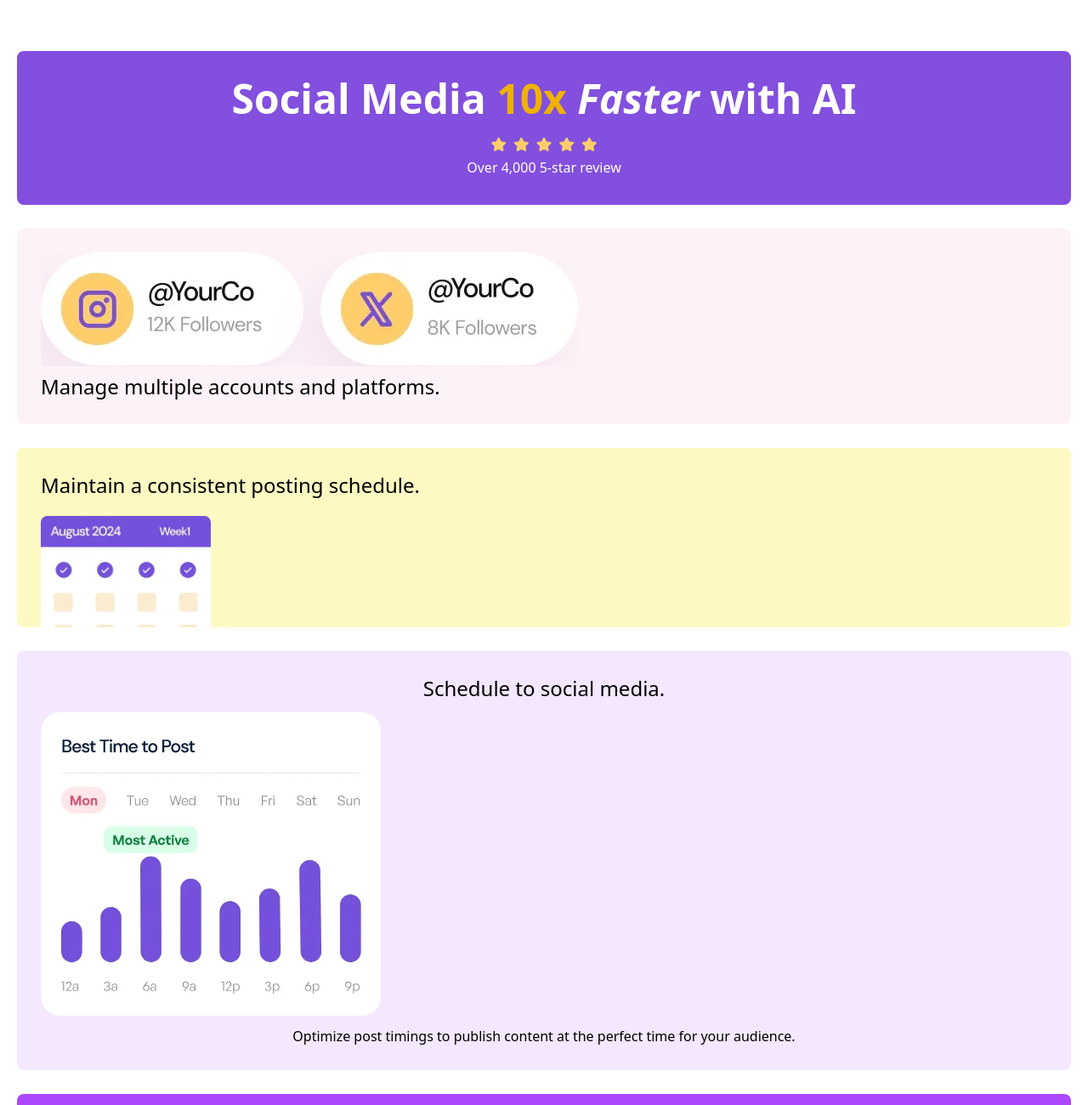
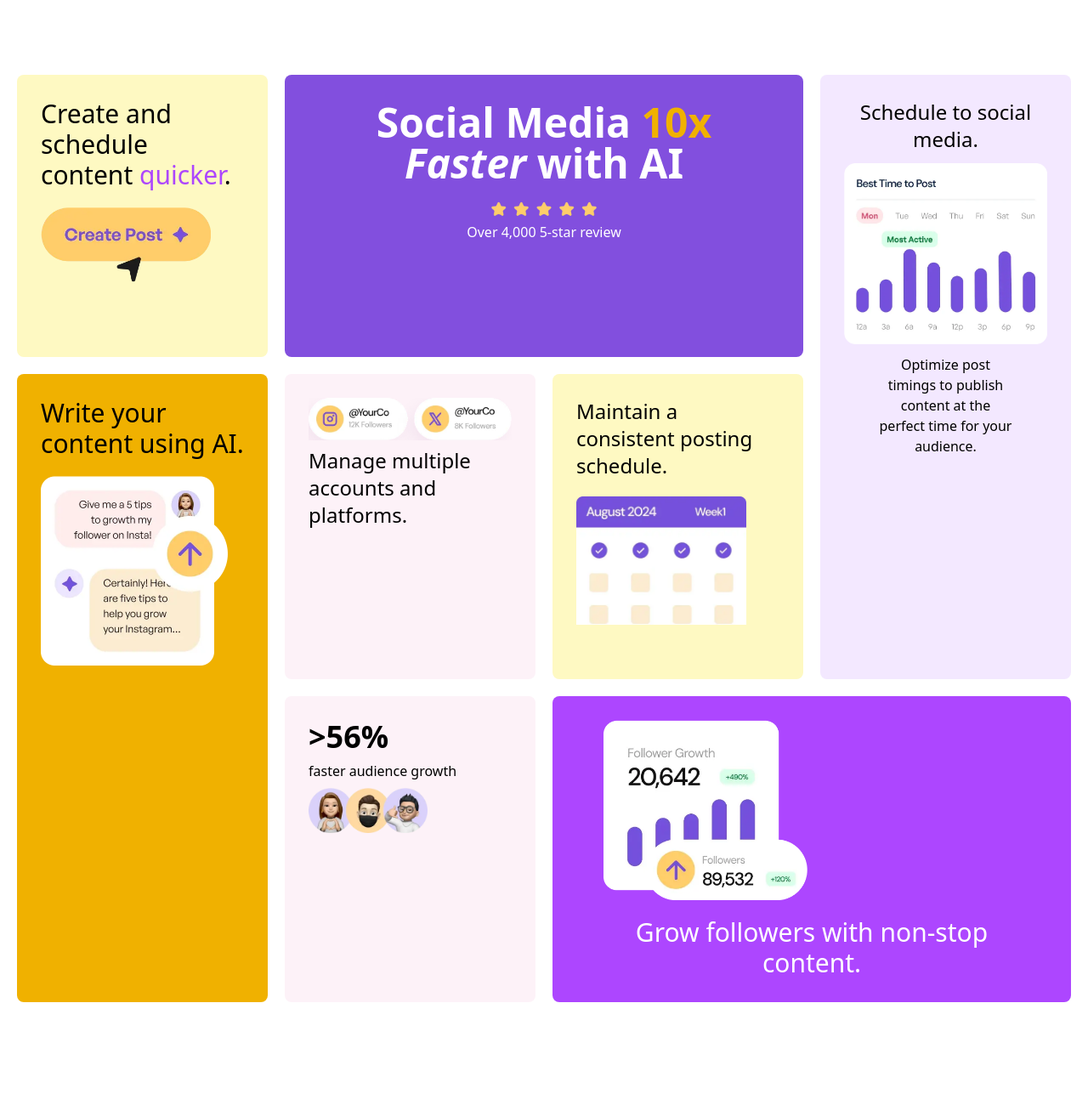
Before and after one commit to Thewise-man/Bento-grid, a website: page index.html in a window 1280 px wide. Shown: the top 1300 px of the page at 85% size. After the commit the page ends 1239 px from the top, so only its background shows below. Drawn offline with Linux system fonts and the light colour scheme.

Commit message:
worked on responsiveness

```diff
--- a/index.html
+++ b/index.html
@@ -7,8 +7,12 @@
     <link rel="stylesheet" href="src/output.css" />
   </head>
   <body>
-    <div class="my-15 mx-5 font-sans-serif font-medium">
-      <div class="bg-[#824FDE] rounded-lg p-8">
+    <div
+      class="my-15 mx-5 font-sans-serif font-medium md:grid md:grid-cols-4 md:grid-rows-3 md:gap-5"
+    >
+      <div
+        class="bg-[#824FDE] rounded-lg p-8 mt-7 md:col-start-2 md:col-end-4 md:row-start-1 md:row-end-2"
+      >
         <h1 class="text-5xl font-semibold text-white text-center mb-5">
           Social Media <br class="block sm:hidden" />
           <span class="text-yellow-500">10x</span>
@@ -25,7 +29,9 @@
           Over 4,000 5-star review
         </p>
       </div>
-      <div class="bg-pink-50 rounded-lg p-7 mt-7">
+      <div
+        class="bg-pink-50 rounded-lg p-7 mt-7 md:col-start-2 md:col-end-3 md:row-start-2 md:row-end-3 md:mt-0"
+      >
         <img
           src="./assets/images/illustration-multiple-platforms.webp"
           alt="multiple-platforms"
@@ -33,7 +39,9 @@
         />
         <p class="text-2xl">Manage multiple accounts and platforms.</p>
       </div>
-      <div class="bg-yellow-100 rounded-lg p-7 mt-7 overflow-hidden">
+      <div
+        class="bg-yellow-100 rounded-lg p-7 mt-7 overflow-hidden md:col-start-3 md:col-end-4 md:row-start-2 md:row-end-3 md:mt-0"
+      >
         <p class="text-2xl">Maintain a consistent posting schedule.</p>
         <img
           src="./assets/images/illustration-consistent-schedule.webp"
@@ -41,7 +49,9 @@
           class="mt-5 -mb-12 w-50"
         />
       </div>
-      <div class="bg-purple-100 rounded-lg p-7 mt-7">
+      <div
+        class="bg-purple-100 rounded-lg p-7 mt-7 md:col-start-4 md:col-end-5 md:row-start-1 md:row-end-3"
+      >
         <p class="text-2xl text-center">Schedule to social media.</p>
         <img
           src="./assets/images/illustration-schedule-posts.webp"
@@ -53,7 +63,9 @@
           audience.
         </p>
       </div>
-      <div class="bg-purple-500 rounded-lg mt-7 p-7">
+      <div
+        class="bg-purple-500 rounded-lg mt-7 p-7 md:col-start-3 md:col-end-5 md:row-start-3 md:row-end-4 md:mt-0"
+      >
         <img
           src="./assets/images/illustration-grow-followers.webp"
           alt="grow-followers"
@@ -63,7 +75,9 @@
           Grow followers with non-stop content.
         </p>
       </div>
-      <div class="bg-pink-50 rounded-lg p-7 mt-7">
+      <div
+        class="bg-pink-50 rounded-lg p-7 mt-7 md:col-start-2 md:col-end-3 md:row-start-3 md:row-end-4 md:mt-0"
+      >
         <p class="text-4xl font-bold mb-2">>56%</p>
         <p class="font-light">faster audience growth</p>
         <img
@@ -72,7 +86,9 @@
           class="w-35 mt-2"
         />
       </div>
-      <div class="bg-yellow-100 rounded-lg p-7 mt-7">
+      <div
+        class="bg-yellow-100 rounded-lg p-7 mt-7 md:col-start-1 md:col-end-2 md:row-start-1 md:row-end-2"
+      >
         <p class="text-3xl font-medium">
           Create and schedule content
           <span class="text-purple-500">quicker</span>.
@@ -83,7 +99,9 @@
           class="w-50 mt-5"
         />
       </div>
-      <div class="bg-yellow-500 rounded-lg p-7 mt-7">
+      <div
+        class="bg-yellow-500 rounded-lg p-7 mt-7 md:col-start-1 md:col-end-2 md:row-start-2 md:row-end-4 md:mt-0"
+      >
         <p class="text-3xl font-medium">Write your content using AI.</p>
         <img
           src="./assets/images/illustration-ai-content.webp"
```
Also changed, not shown: src/output.css.
